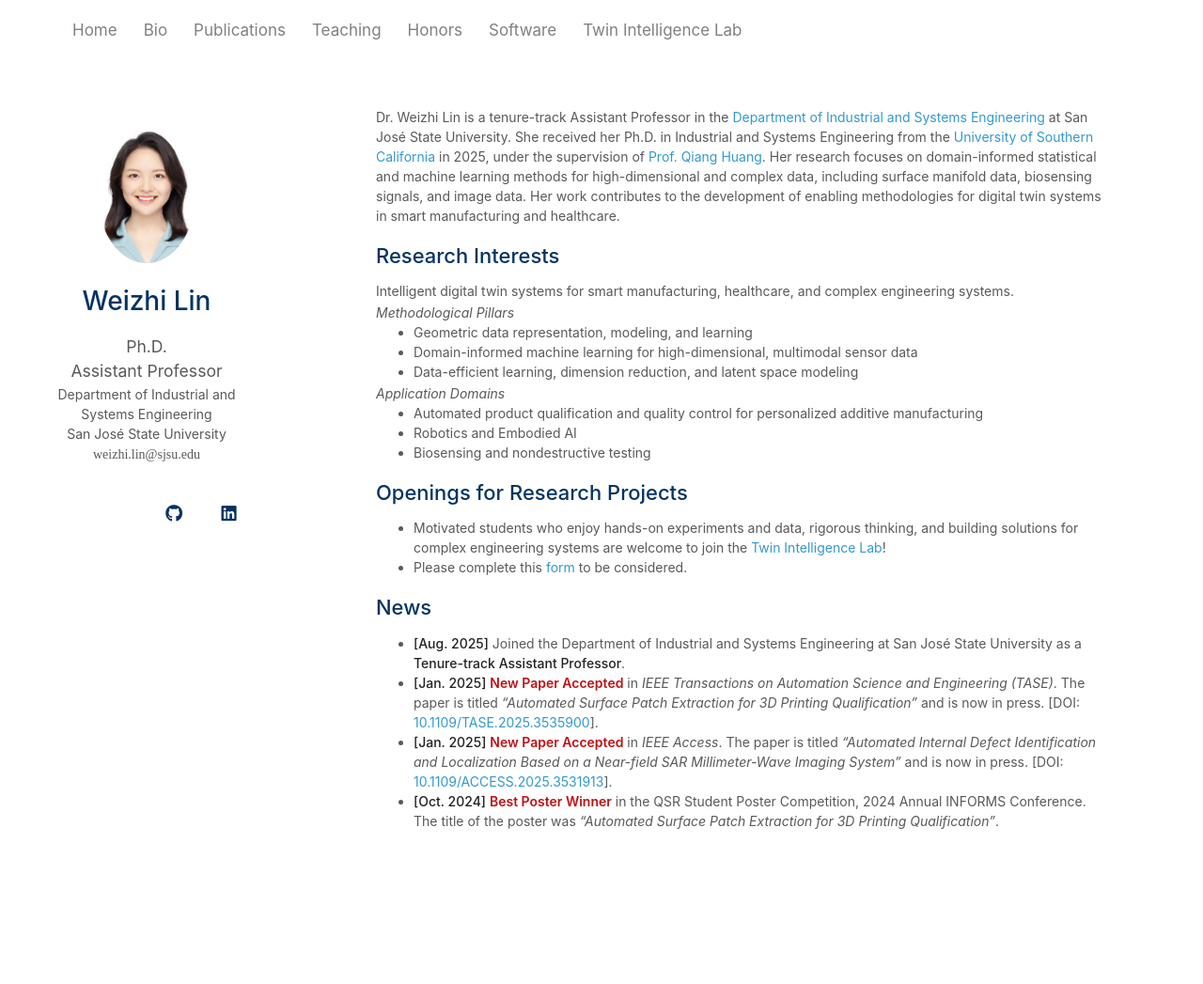
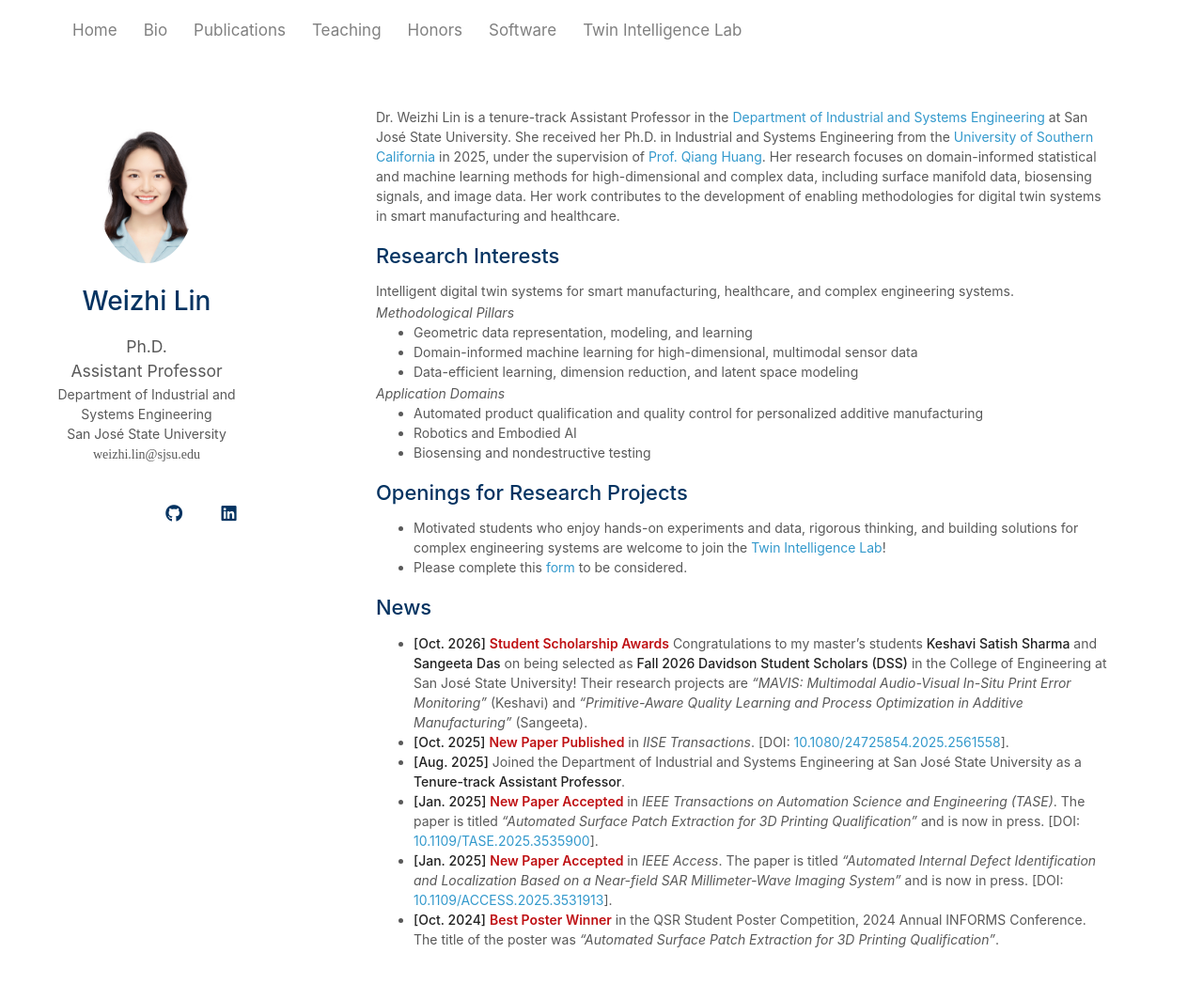
Before and after one commit to weizhi-lin/weizhi-lin.github.io, a Jekyll site: the page built from index.md, in a window 1280 px wide and 1101 px high. Shown: the top 1047 px of the window at 94% size. Built offline with Jekyll 4.4.1, drawn with Linux system fonts in a browser that asks for light colours; a style sheet for code colours, icons or effects is not loaded.

Commit message:
Add news updates for student scholarships and publications

```diff
--- a/index.md
+++ b/index.md
@@ -31,6 +31,8 @@ Dr. Weizhi Lin is a tenure-track Assistant Professor in the [Department of Indus
 
 
 ## News
+- **[Oct. 2026]** **<strong style="color:#BF1013; font-weight:600">Student Scholarship Awards</strong>** Congratulations to my master's students **Keshavi Satish Sharma** and **Sangeeta Das** on being selected as **Fall 2026 Davidson Student Scholars (DSS)** in the College of Engineering at San José State University! Their research projects are *“MAVIS: Multimodal Audio-Visual In-Situ Print Error Monitoring”* (Keshavi) and *“Primitive-Aware Quality Learning and Process Optimization in Additive Manufacturing”* (Sangeeta).
+- **[Oct. 2025]** **<strong style="color:#BF1013; font-weight:600">New Paper Published</strong>** in *IISE Transactions*. [DOI: <a href="https://doi.org/10.1080/24725854.2025.2561558" target="_blank">10.1080/24725854.2025.2561558</a>].
 - **[Aug. 2025]** Joined the Department of Industrial and Systems Engineering at San José State University as a **Tenure-track Assistant Professor**.
 - **[Jan. 2025]** **<strong style="color:#BF1013; font-weight:600">New Paper Accepted</strong>** in *IEEE Transactions on Automation Science and Engineering (TASE)*. The paper is titled *“Automated Surface Patch Extraction for 3D Printing Qualification”* and is now in press. [DOI: <a href="https://doi.org/10.1109/TASE.2025.3535900" target="_blank">10.1109/TASE.2025.3535900</a>].
 - **[Jan. 2025]** **<strong style="color:#BF1013; font-weight:600">New Paper Accepted</strong>** in *IEEE Access*. The paper is titled *“Automated Internal Defect Identification and Localization Based on a Near-field SAR Millimeter-Wave Imaging System”* and is now in press. [DOI: <a href="https://doi.org/10.1109/ACCESS.2025.3531913" target="_blank">10.1109/ACCESS.2025.3531913</a>].
```
